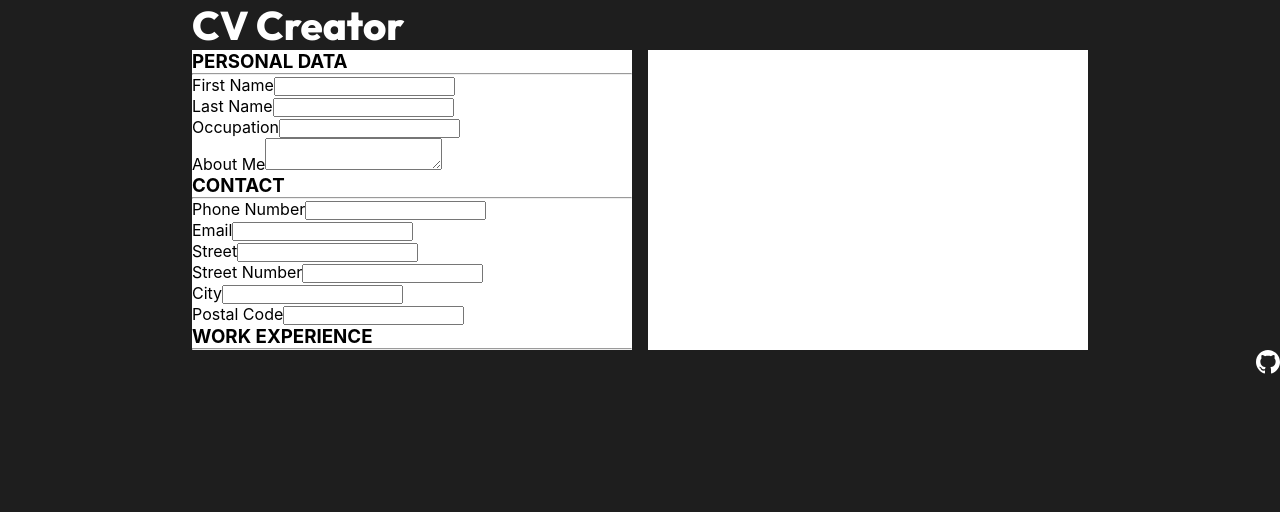
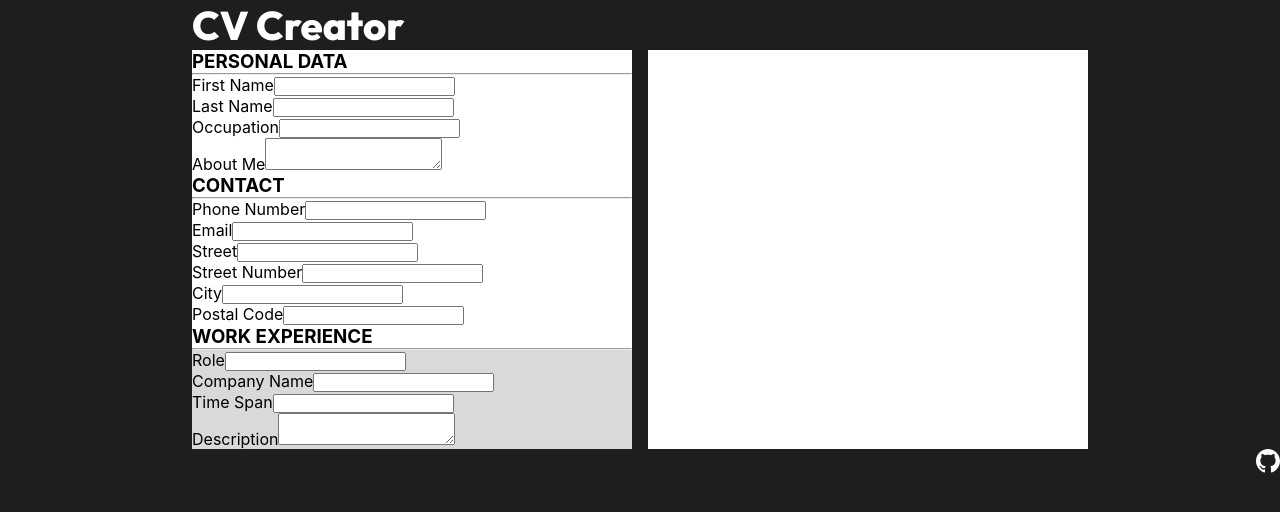
Before and after one commit to Orluca/top-cv-project, a React (Create React App) app: page / in a window 1280 px wide. Shown: the top 512 px of the page. Built offline with nearby package versions, Linux system fonts and the light colour scheme.

Commit message:
Work experience inputs

```diff
--- a/src/components/Main/Editor/WorkEditor/WorkCard/WorkCard.js
+++ b/src/components/Main/Editor/WorkEditor/WorkCard/WorkCard.js
@@ -1,8 +1,17 @@
 import React from "react";
+import Input from "../../../../General/Input/Input";
+import Textarea from "../../../../General/Textarea/Textarea";
 import styles from "./WorkCard.module.css";
 
 function WorkCard() {
-  return <></>;
+  return (
+    <div className={styles["work-card"]}>
+      <Input name="Role" />
+      <Input name="Company Name" />
+      <Input name="Time Span" />
+      <Textarea name="Description" />
+    </div>
+  );
 }
 
 export default WorkCard;
--- a/src/components/Main/Editor/WorkEditor/WorkCard/WorkCard.module.css
+++ b/src/components/Main/Editor/WorkEditor/WorkCard/WorkCard.module.css
@@ -0,0 +1,3 @@
+.work-card {
+  background-color: #d9d9d9;
+}
```
